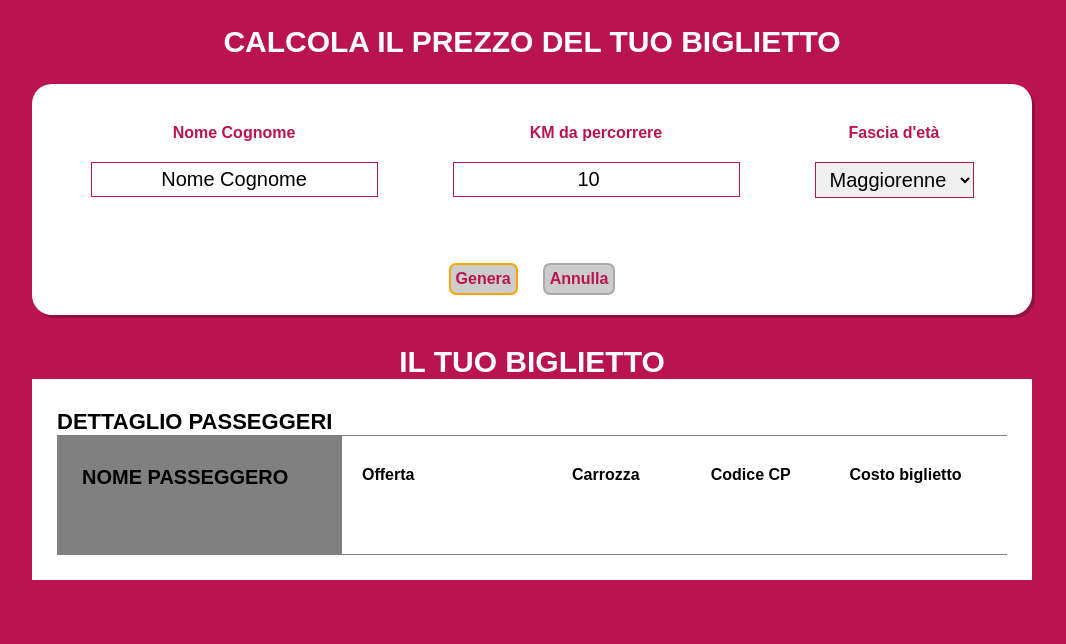
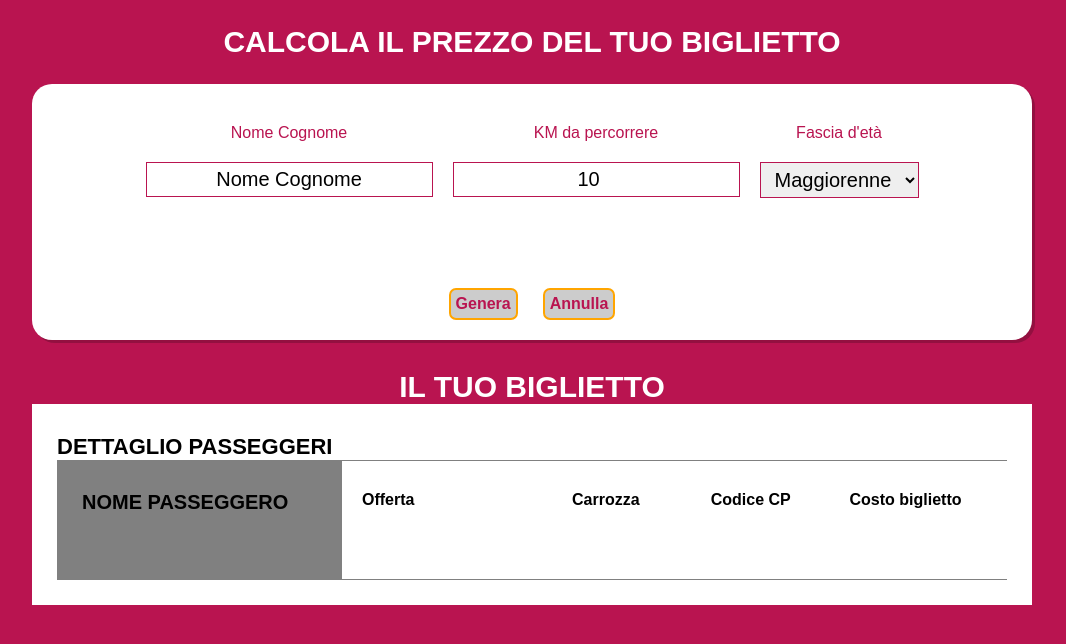
Before and after one commit to Mario-Arista/js-biglietto-treno-form, a plain HTML site: page index.html in a window 1280 px wide. Shown: the whole page, without its empty margins (108-1174 px from the left). Drawn offline with Linux system fonts and the light colour scheme.

Commit message:
completed

```diff
--- a/css/style.css
+++ b/css/style.css
@@ -37,27 +37,35 @@ section:first-of-type {
 
 /*  INPUT */
 
-form {
+#form {
     padding-top: 40px;
     display: flex;
-    justify-content: center;
-    gap: 75px;
+    align-items: center;
+    flex-direction: column;
+    gap: 25px;
 }
 
-form div {
+#form div:first-child {
+    display: flex;
+    flex-direction: row;
+    gap: 20px;
+}
+
+#form div:first-child .row {
     display: flex;
     flex-direction: column;
     gap: 20px;
+
 }
 
-form div label,
+#form label,
 legend {
     text-align: center;
     color: #B91450;
-    font-weight: 600;
+    font-weight: 500;
 }
 
-form input,
+#form input,
 fieldset select {
     border: 1px solid #B91450;
     padding: 5px 10px;
@@ -67,21 +75,21 @@ fieldset select {
 /* personalizzazione input form */
 
 
-form input::placeholder {
+#form input::placeholder {
     text-align: center;
 
     color: black;
 }
 
 
-form fieldset {
+#form fieldset {
 
     gap: 20px;
 
     border: none;
 }
 
-form legend {
+#form legend {
     padding-bottom: 20px;
 }
 
@@ -98,24 +106,19 @@ form legend {
 
 }
 
-button {
+#buttons input {
     background-color: #CCCCCC;
     border: 2px orange solid;
     padding: 5px 5px;
     border-radius: 7px;
-}
 
-#annulla {
-    border: 2px darkgrey solid;
-}
-
-#buttons a {
     text-decoration: none;
 
     font-size: 16px;
     font-weight: bold;
     color: #B91450;
 }
+
 /* h2 */
 
 h2 {
--- a/index.html
+++ b/index.html
@@ -18,19 +18,21 @@
         <!-- First Section with Form and buttons -->
         <section>
 
-            <form>
+            <div id="form">
+
                 <div>
+                    <div class="row">
                         <label for="full_name_user">Nome Cognome</label>
                         <input type="text" id="full_name_user" placeholder="Nome Cognome">
                     </div>
 
-                <div>
+                    <div class="row">
                         <label for="km_needed">KM da percorrere</label>
                         <input type="number" id="km_needed" placeholder="10">
                     </div>
 
 
-                <fieldset>
+                    <fieldset class="row">
                         <legend>Fascia d'età</legend>
                         <select id="choice-age-field" name="siti" >
                             <option id="over_18" selected="selected">Maggiorenne<option>
@@ -38,19 +40,19 @@
                             <option id="over_65">Over 65</option>
                         </select>
                     </fieldset>
+                </div>
+                <div id="buttons">
+                    <div>
+                        <input id="genera" type="button" value="Genera" >
+                    </div>
+                    <div>
+                        <input id="annulla" type="button" value="Annulla" >
+                    </div>
+                </div>
+
+            </div>
 
 
-            </form>
-
-            <div id="buttons">
-                <button id="genera">
-                    <a href="">Genera</a>
-                </button>
-                <button id="annulla">
-                    <a href="">Annulla</a>
-                </button>
-
-            </div>
 
         </section>
 
--- a/js/script.js
+++ b/js/script.js
@@ -12,7 +12,7 @@ const buttonAnnullaElement = document.querySelector("#annulla");
 const outputNameElement = document.querySelector("#output-name");
 const outputTicketElement = document.querySelector("#type_ticket");
 const outputCarrozzaElement = document.querySelector("#carrozza-random");
-const outputCodiceElement = document.querySelector("#carrozza-random");
+const outputCodiceElement = document.querySelector("#codice-random");
 const outputPriceElement = document.querySelector("#out-price");
 
 // PRICE PER KM
@@ -46,19 +46,19 @@ buttonGeneraElement.addEventListener("click",
         if (inputAgeElement.value === "Minorenne") {
 
             outputTicketElement.innerHTML = "Biglietto scontato del 20%";
-            outputPriceElement.innerHTML = pricePerKm * 0.80 + "€";
+            outputPriceElement.innerHTML = (pricePerKm * 0.80).toFixed(2) + "€";
 
 
         } else if (inputAgeElement.value === "Over 65") {
 
             outputTicketElement.innerHTML = "Biglietto scontato del 40%";
-            outputPriceElement.innerHTML = pricePerKm * 0.60 + "€";
+            outputPriceElement.innerHTML = (pricePerKm * 0.60).toFixed(2) + "€";
 
 
         } else {
 
             outputTicketElement.innerHTML = "Biglietto standard";
-            outputPriceElement.innerHTML = pricePerKm;
+            outputPriceElement.innerHTML = pricePerKm.toFixed(2);
 
         }
 
```
Lines whose indentation alone changed are shown as unchanged.
